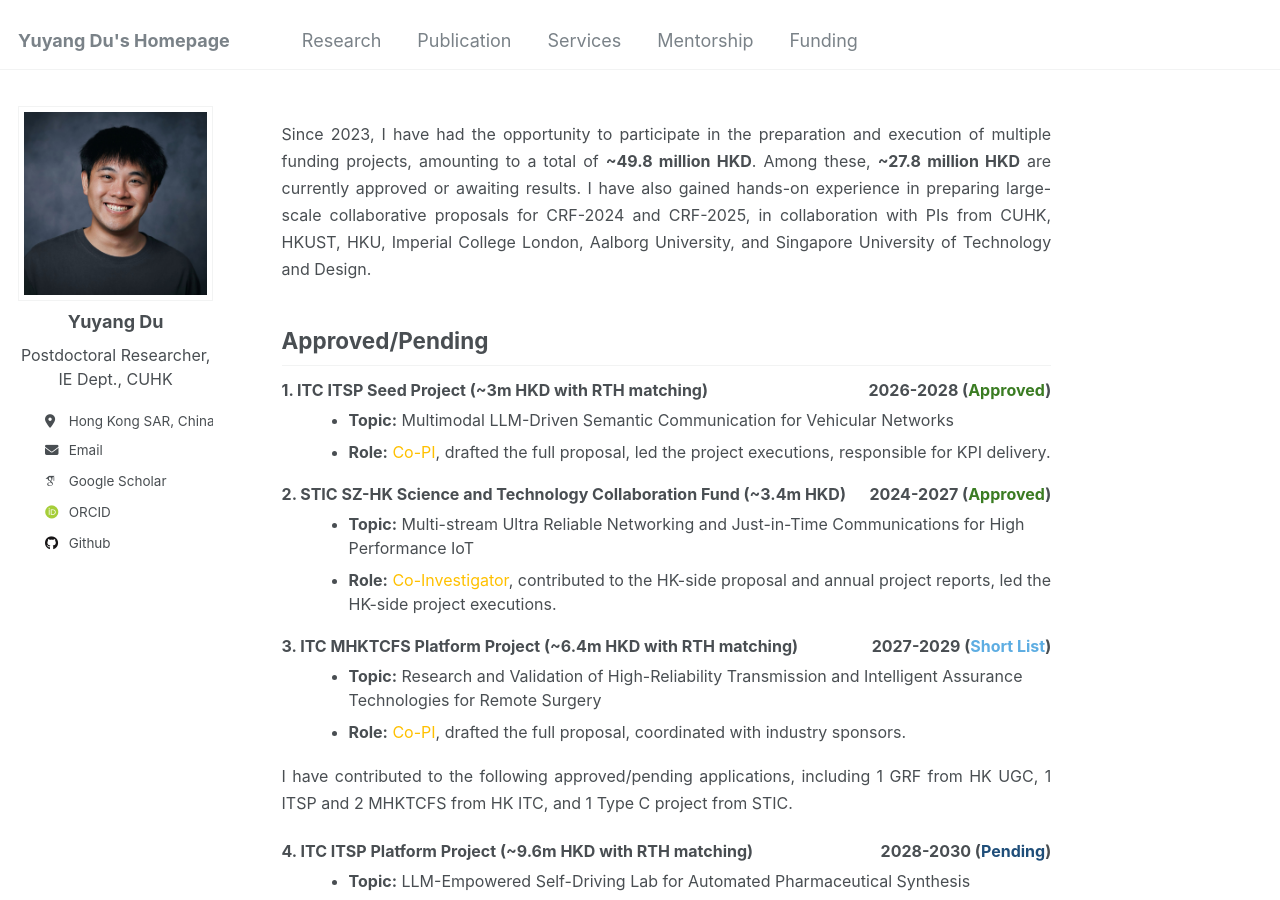
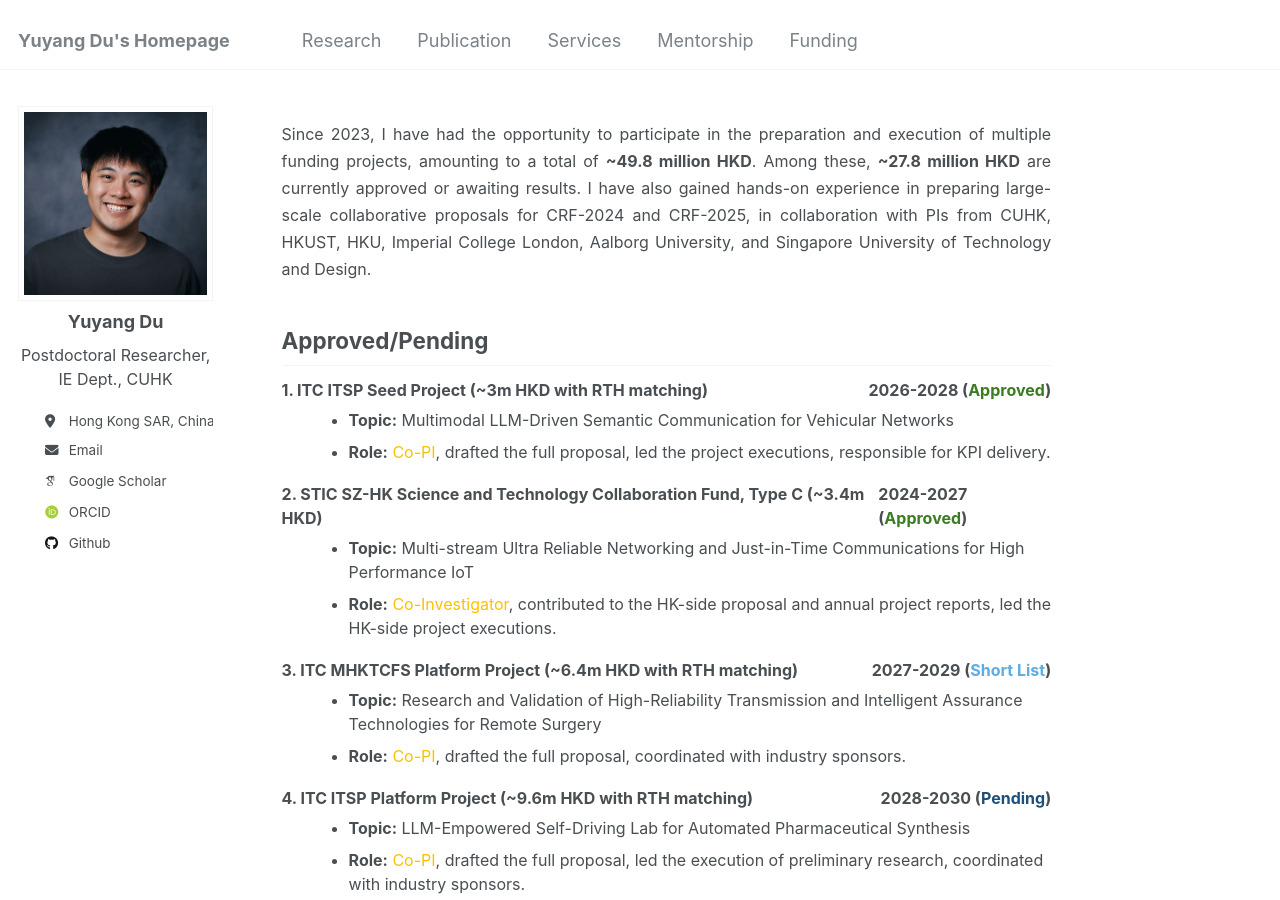
Before and after one commit to yuyangdu01/yuyangdu01.github.io, a Jekyll site: the page built from _pages/funding.md, in a window 1280 px wide and 900 px high. Built offline with Jekyll 4.4.1, drawn with Linux system fonts in a browser that asks for light colours; some web fonts are replaced; part of the change alters nothing that is shown.

Commit message:
Update funding.md

```diff
--- a/_pages/funding.md
+++ b/_pages/funding.md
@@ -27,7 +27,7 @@ Approved/Pending
 </ul>
 
 <li style="display: flex; justify-content: space-between; align-items: center; list-style-type: none;">
-  <font size=3><b>2. STIC SZ-HK Science and Technology Collaboration Fund (~3.4m HKD)</b></font>
+  <font size=3><b>2. STIC SZ-HK Science and Technology Collaboration Fund, Type C (~3.4m HKD)</b></font>
   <font size=3><b>2024-2027 (<span style="color: #3a7c22;">Approved</span>)</b></font>
 </li>
 <ul style="margin-left: 1.5em; margin-top: 6px;">
@@ -43,8 +43,6 @@ Approved/Pending
   <font size=3><li><b>Topic:</b> Research and Validation of High-Reliability Transmission and Intelligent Assurance Technologies for Remote Surgery</li></font>
   <font size=3><li><b>Role:</b> <span style="color: #ffc000;">Co-PI</span>, drafted the full proposal, coordinated with industry sponsors.</li></font>
 </ul>
-
-<p style="text-align: justify;"><font size=3>I have contributed to the following approved/pending applications, including 1 GRF from HK UGC, 1 ITSP and 2 MHKTCFS from HK ITC, and 1 Type C project from STIC.</font></p>
 
 <li style="display: flex; justify-content: space-between; align-items: center; list-style-type: none;">
   <font size=3><b>4. ITC ITSP Platform Project (~9.6m HKD with RTH matching)</b></font>
```
